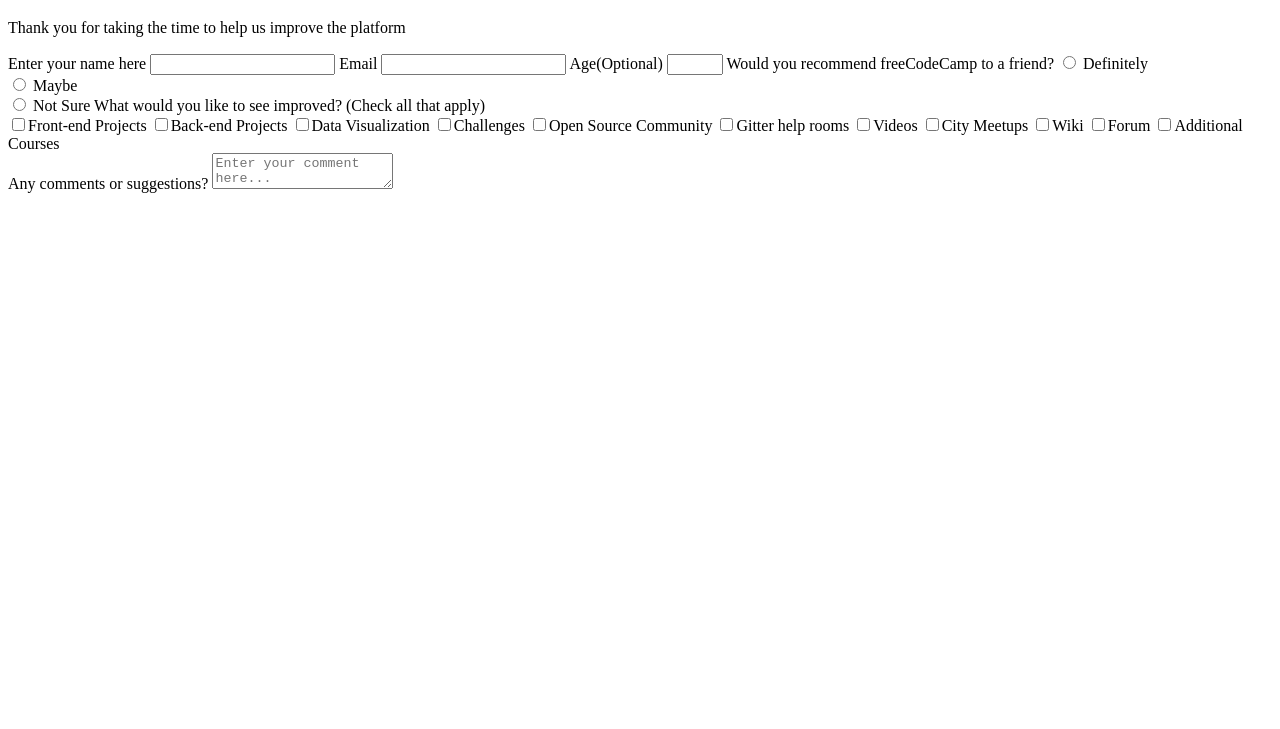
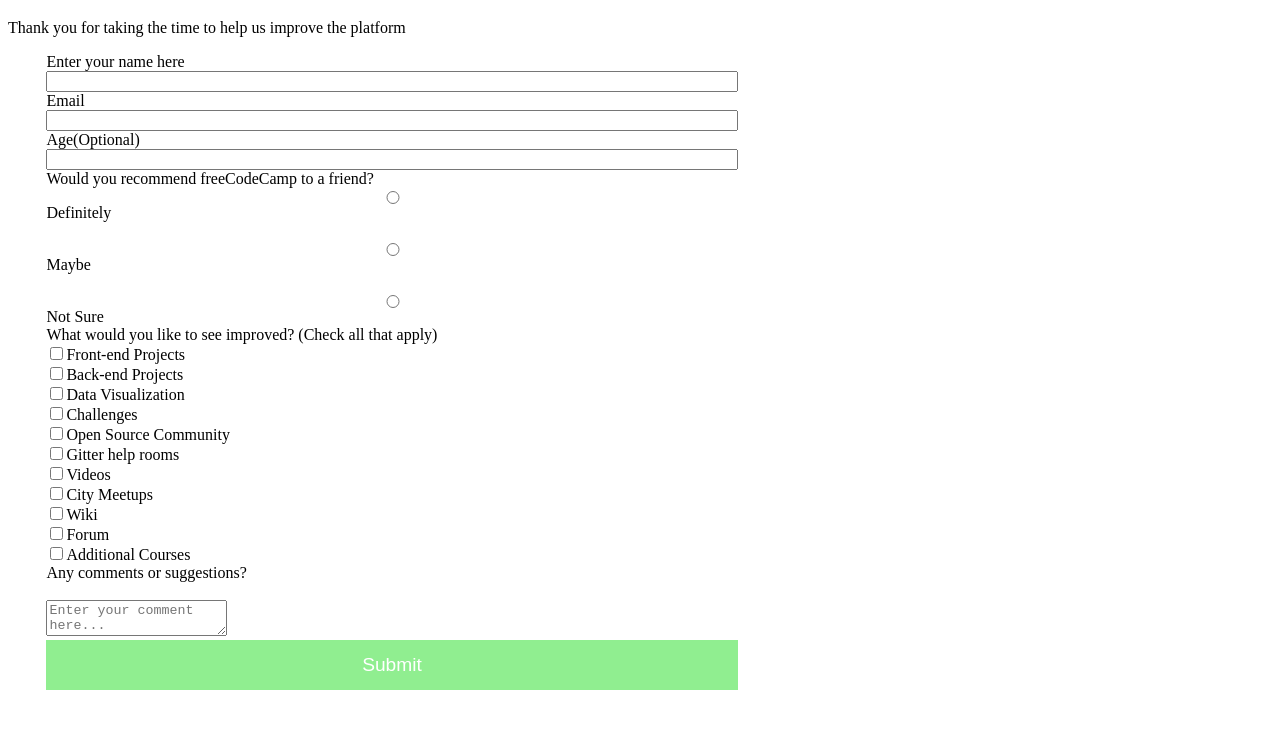
Before and after one commit to biasedzeus/responsive-design, a plain HTML site: page FCCSurveyForm/fcc.html in a window 1280 px wide. Shown: the part 61-790 px from the top of the page. Drawn offline with Linux system fonts and the light colour scheme.

Commit message:
form updated

```diff
--- a/FCCSurveyForm/fcc.css
+++ b/FCCSurveyForm/fcc.css
@@ -0,0 +1,32 @@
+
+
+
+.container{
+    width: 60vw;
+    display: flex;
+    justify-content: center;
+    align-items: center ;
+
+}
+
+form{
+    width: 90%;
+
+    display: flex;
+    flex-direction: column;
+    height: 100;
+
+}
+.check-box-group{
+    display: flex;
+    flex-direction: column;
+
+}
+
+button{
+    height: 50px;
+    color:white;
+    background-color: lightgreen;
+    font-size: 1.2em;
+    border: none;
+}
--- a/FCCSurveyForm/fcc.html
+++ b/FCCSurveyForm/fcc.html
@@ -7,11 +7,12 @@
     <link rel="stylesheet" href="fcc.css">
     <title>Document</title>
 </head>
-
+ <body>
     <header>
         <h1 id="title">freeCodeCamp Survey Form </h1>
         <p id="description">Thank you for taking the time to help us improve the platform</p>
     </header>
+    <div class=container>
     <form id="survey-form">
         <label id="name-label" for="name">Enter your name here</label>
      <input id="name" type="text">
@@ -43,11 +44,13 @@
     </div>
     <div class="text">
         <label for="textarea">Any comments or suggestions?</label>
-        <textarea id="textarea" placeholder="Enter your comment here..."></textarea>
+        <br><br>
+        <textarea id="textarea"  placeholder="Enter your comment here..."></textarea>
     </div>
-
+   <button type="submit">Submit</button>
 
 
     </form>
+    </div>
 </body>
 </html>
```
